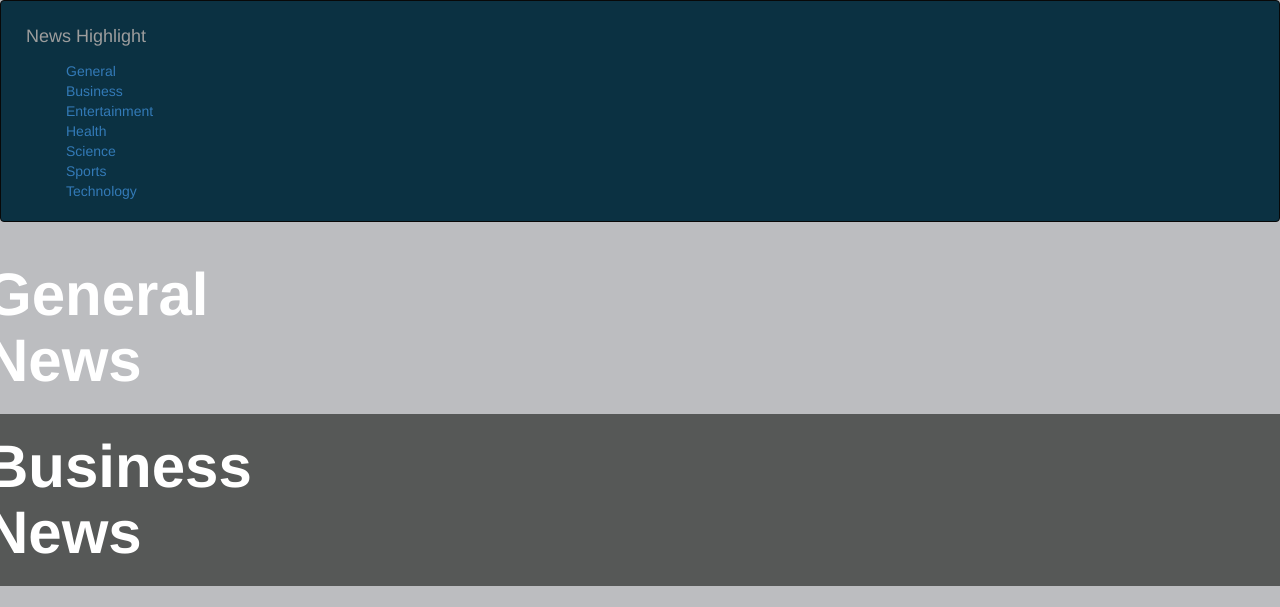
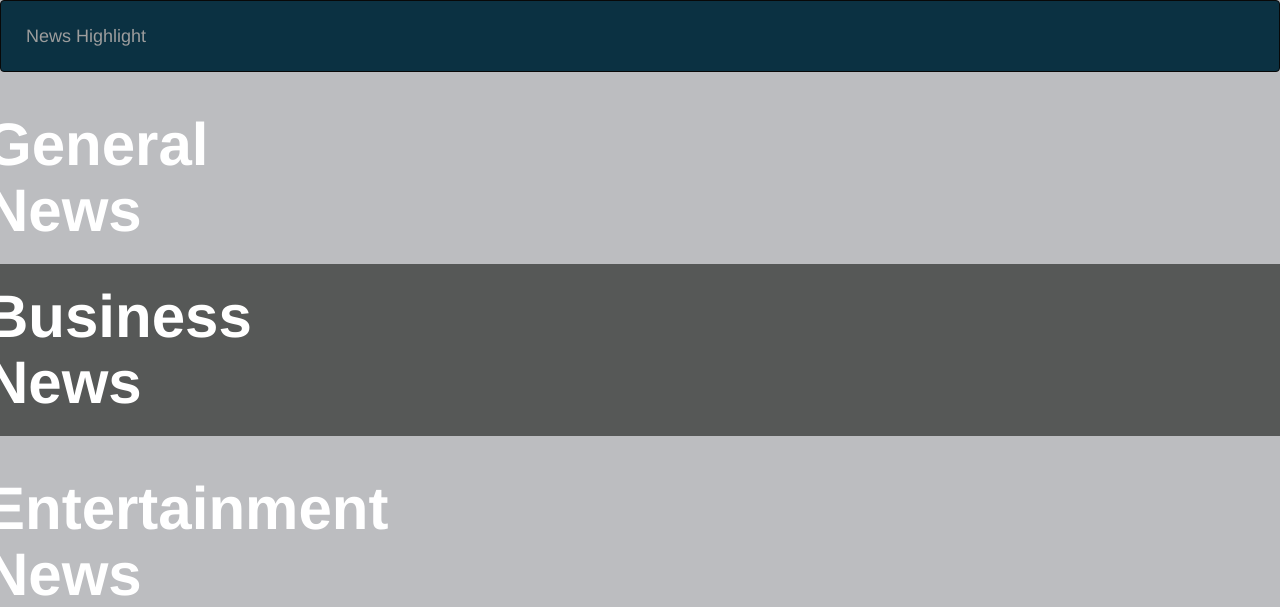
Before and after one commit to Fahari/News-Highlight, a Flask app: template app/templates/source.html in a window 1280 px wide. Shown: the top 607 px of the page. Run offline with Flask 2, Linux system fonts and the light colour scheme; the template is opened without the code that fills it, so the values that code supplies are empty; some libraries are stand-ins or nearby versions.

Commit message:
update the views

```diff
--- a/app/main/views.py
+++ b/app/main/views.py
@@ -27,4 +27,4 @@
     health_news = get_source('health')
 
     title = 'Home -Let us get to the briefs'
-    return render_template('source.html', title = title,general=general_news,technology=technology_news,sports=sport_news,business=business_news,science=science_news,entertainment_news=entertainment,health_news=health)
+    return render_template('source.html', title = title,general=general_news,technology=technology_news,sports=sport_news,business=business_news,science=science_news,entertainment=entertainment_news,health=health_news)
--- a/app/static/css/styles.css
+++ b/app/static/css/styles.css
@@ -42,6 +42,7 @@
   font-weight: bold;
   font-size: 60px;
   color: white;
+  text-decoration-style: none;
 }
 
 .business {
--- a/app/templates/navbar.html
+++ b/app/templates/navbar.html
@@ -5,13 +5,13 @@
       </button>
       <a class="navbar-brand" href="#">News Highlight</a>
       <ul>
-        <li><a href="#general">General</a></li>
+        <!-- <li><a href="#general">General</a></li>
         <li> <a href="#usiness">Business</a></li>
         <li><a href="#entertainment">Entertainment</a></li>
         <li> <a href="#health">Health</a></li>
         <li> <a href="#science">Science</a></li>
         <li><a href="#sports">Sports</a></li>
-        <li> <a href="#technology">Technology</a></li>
+        <li> <a href="#technology">Technology</a></li> -->
       </ul>
     </div>
   </div>
```
